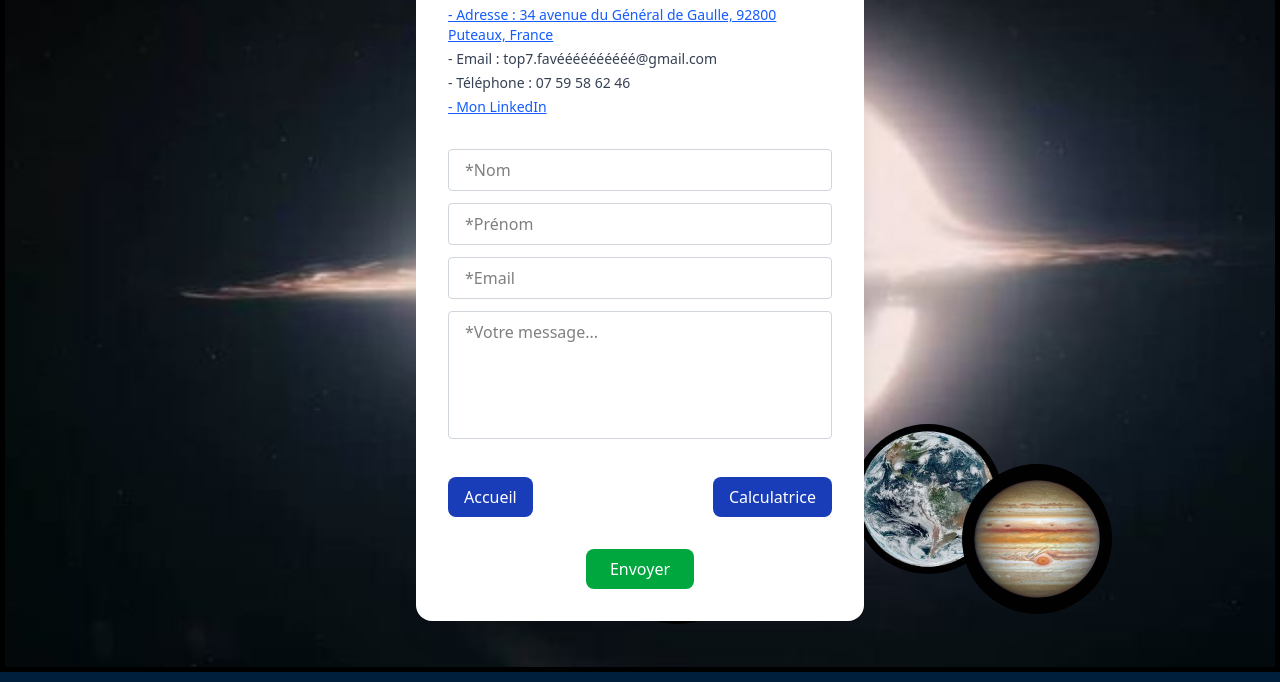
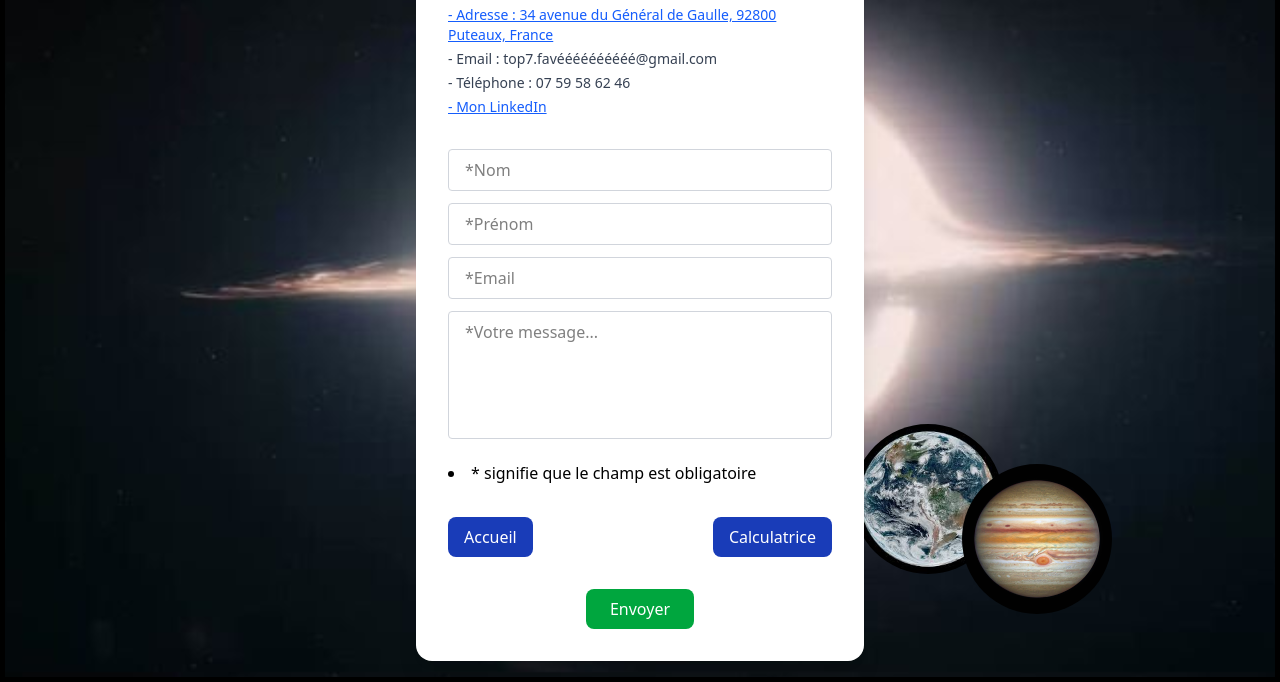
Before and after one commit to GAVIGNET/Projet_Developpement_WEB_GAVIGNET_GUILLAUME, a website: page fichiers_application/form.html in a window 1280 px wide. Shown: the part 128-810 px from the top of the page. Drawn offline with Linux system fonts and the light colour scheme.

Commit message:
modif form.html

```diff
--- a/fichiers_application/form.html
+++ b/fichiers_application/form.html
@@ -55,6 +55,7 @@
       <input type="email" id="email" placeholder="*Email" class="w-full px-4 py-2 rounded border border-gray-300 focus:outline-none focus:ring-2 focus:ring-blue-500" required>
       <textarea id="message" placeholder="*Votre message..." class="w-full h-32 px-4 py-2 rounded border border-gray-300 focus:outline-none focus:ring-2 focus:ring-blue-500 resize-none" required></textarea>
     </div>
+    <li>* signifie que le champ est obligatoire</li>
 
     <div class="flex justify-between pt-4">
       <a href="index.html" class="bg-blue-800 text-white px-4 py-2 rounded-lg hover:bg-blue-900 transition">Accueil</a>
```
